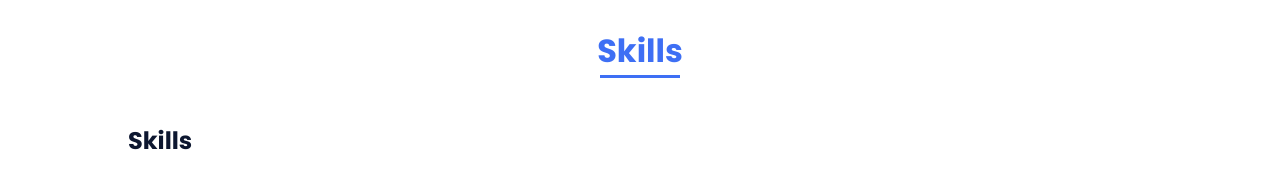
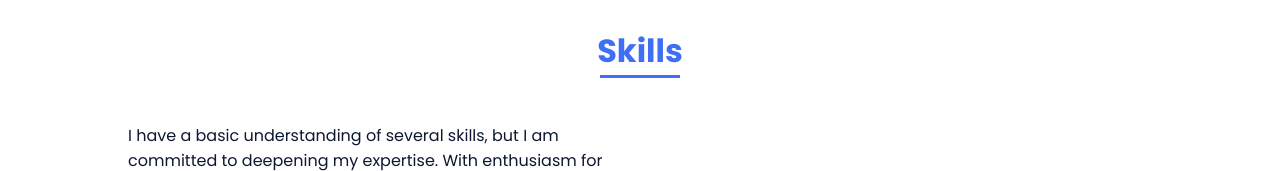
Before and after one commit to alexxnibos/Alex, a plain HTML site: page index.html in a window 1280 px wide. Shown: the part 1400-1571 px from the top of the page. Drawn offline with nearby package versions, Linux system fonts and the light colour scheme.

Commit message:
Update index.html

```diff
--- a/index.html
+++ b/index.html
@@ -85,7 +85,6 @@
 
                 <div class="skills__container bd-grid">
                     <div>
-                        <h2 class="skills__subtitle">Skills</h2>
                         <p class="skills__text">I have a basic understanding of several skills, but I am committed to deepening my expertise. With enthusiasm for learning, I strive to improve and master each skill through continuous practice and experience.</p>
                         <div class="skills__data">
                             <div class="skills__names">
```
